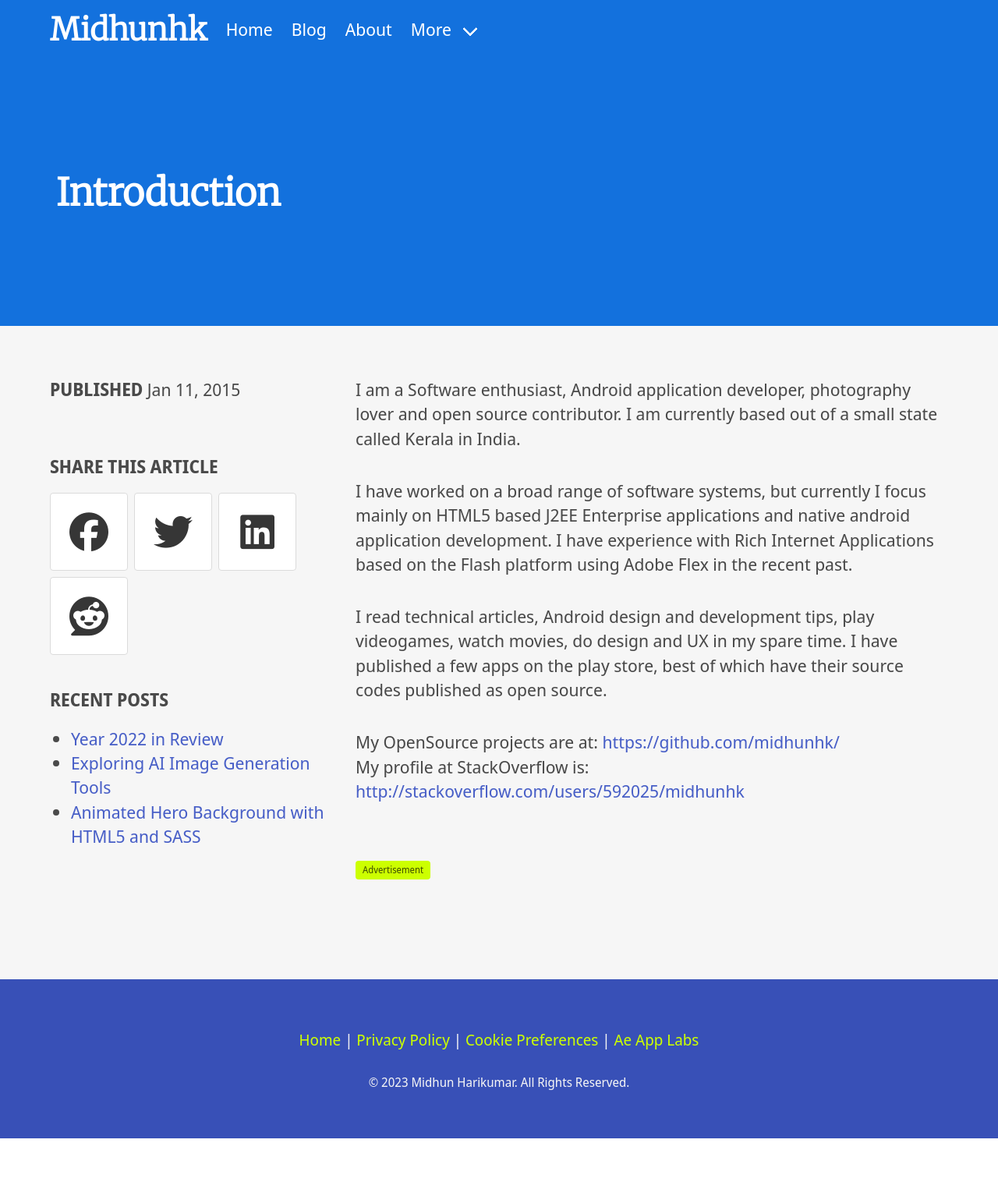
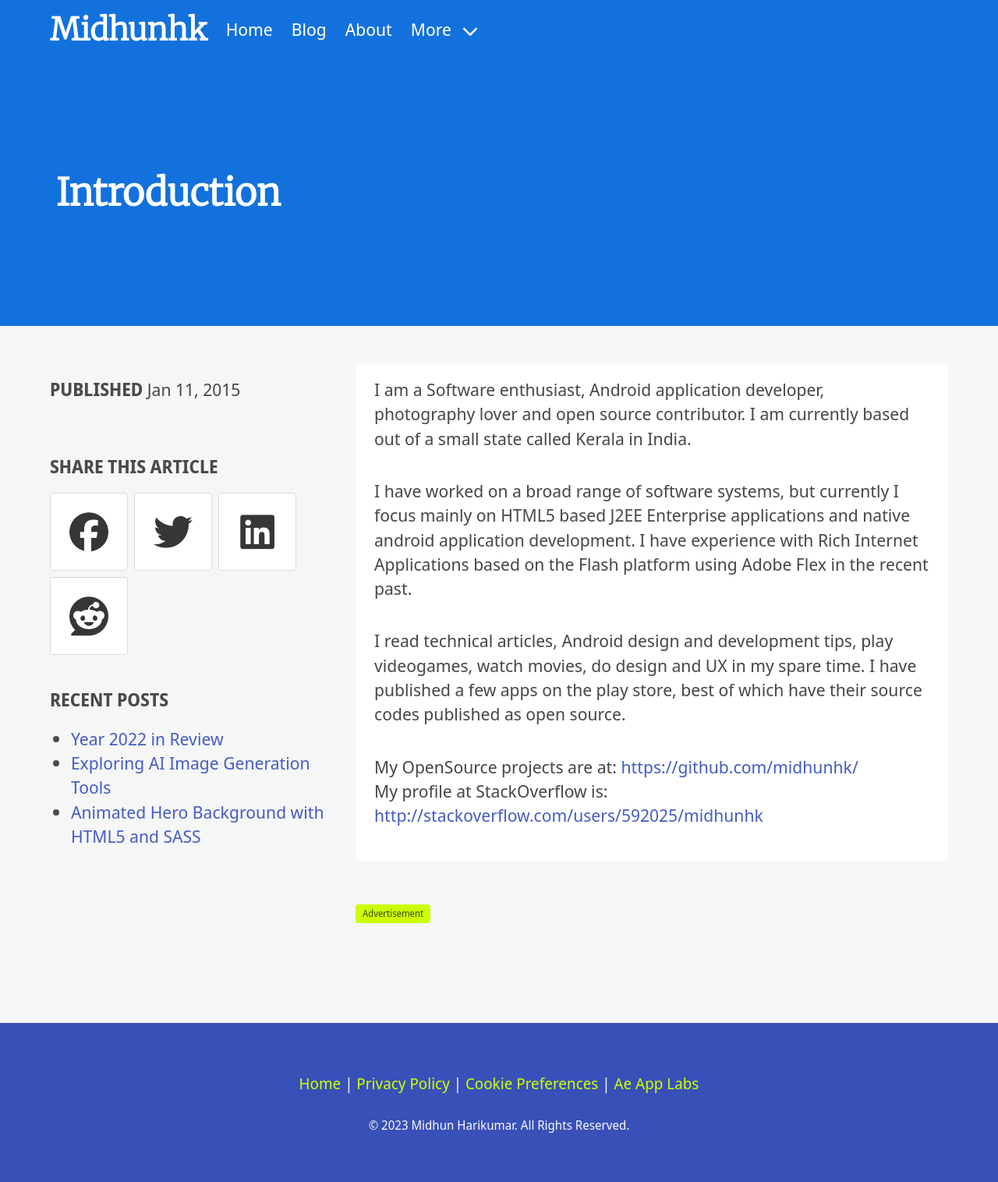
Before and after one commit to midhunhk/midhunhk.github.io, a Jekyll site: the page built from _posts/2015-01-11-introduction.md, in a window 1280 px wide. Shown: the whole page at 78% size. Built offline with Jekyll 4.4.1, drawn with Linux system fonts in a browser that asks for light colours; nearby versions of some CDN libraries; comment, search, counter and statistics services are not loaded; a style sheet for code colours, icons or effects is not loaded; before the commit the page ends 1460 px from its top, so only the background shows below that.

Commit message:
minor layout update

```diff
--- a/_layouts/post.html
+++ b/_layouts/post.html
@@ -21,7 +21,7 @@
   </div>
 
   <div class="column is-8">
-     <article>
+     <article class="has-background-white px-5 pb-5">
       {{ content }}
      </article>
 
--- a/package.json
+++ b/package.json
@@ -1,6 +1,6 @@
 {
   "name": "midhunhk.github.io",
-  "version": "2.1.13",
+  "version": "2.1.14",
   "description": "Personal Portfolio and Blog",
   "dependencies": {
     "bulma": "^0.9.4",
```
Also changed, not shown: 1 other file.
